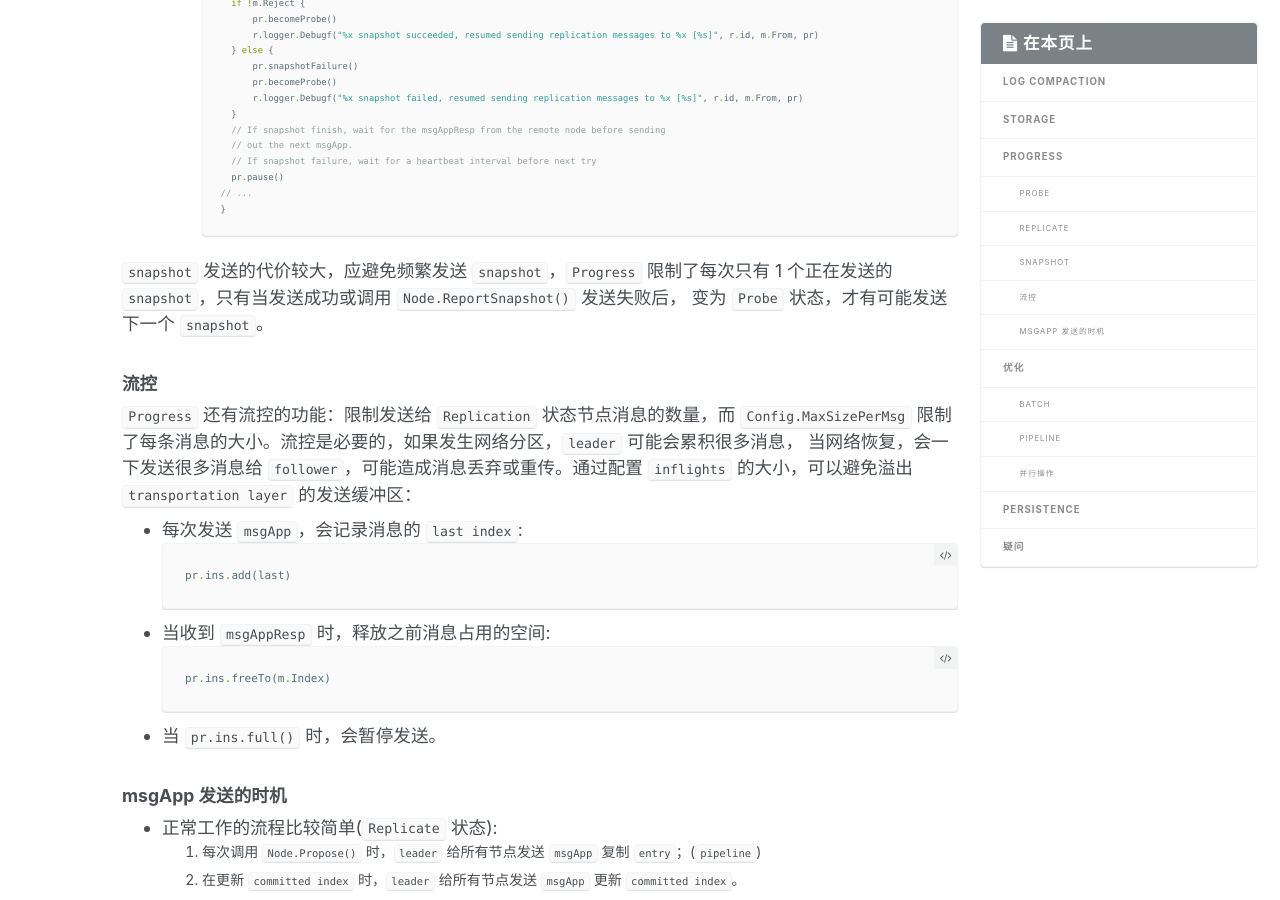
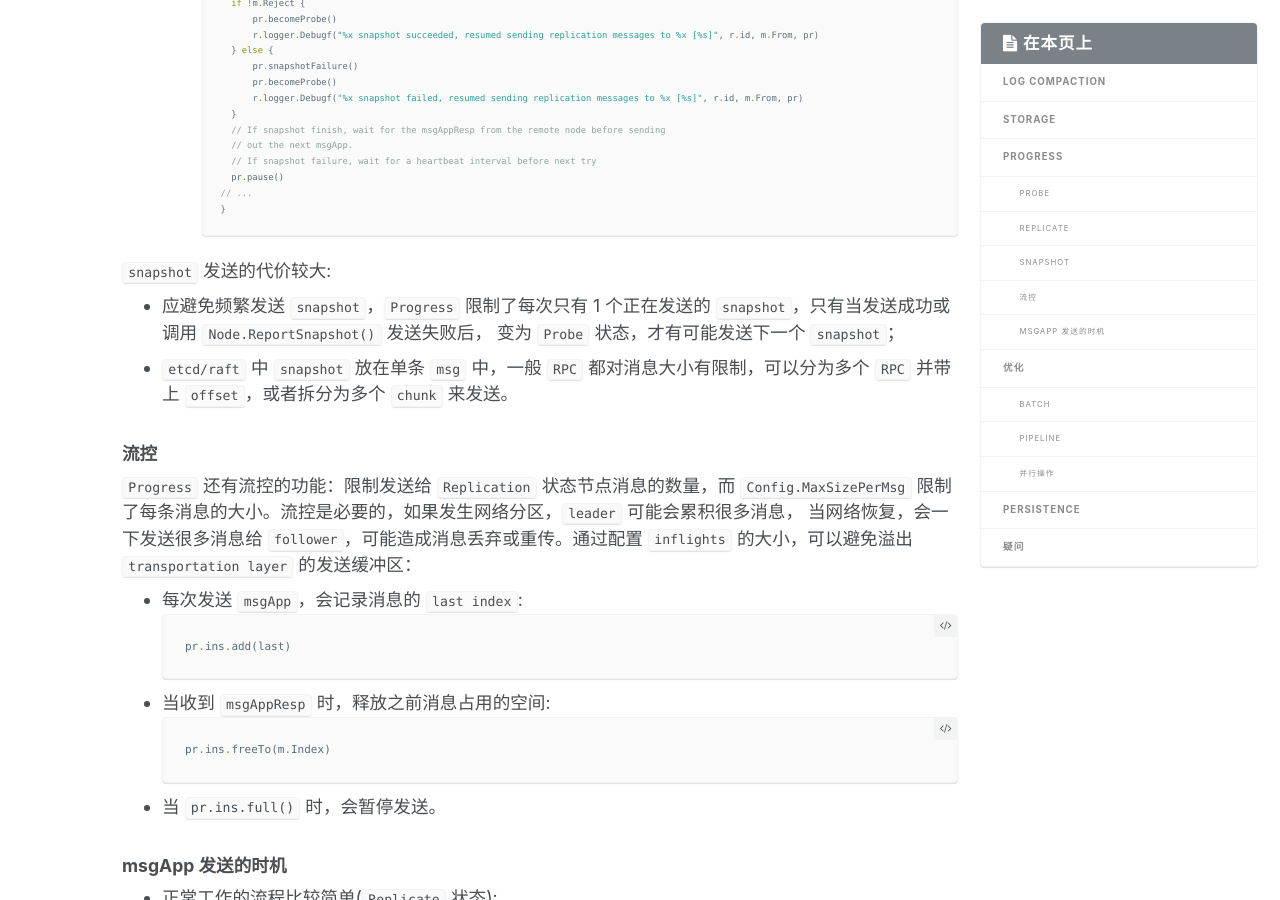
Before and after one commit to youjiali1995/youjiali1995.github.io, a Jekyll site: the page built from _posts/Raft/2018-05-10-etcd-raft-log-replication.md, in a window 1280 px wide and 900 px high, scrolled down 8592 px. Built offline with Jekyll 4.4.1, drawn with Linux system fonts in a browser that asks for light colours.

Commit message:
Modify raft snapshot.

````diff
--- a/_posts/Raft/2018-05-10-etcd-raft-log-replication.md
+++ b/_posts/Raft/2018-05-10-etcd-raft-log-replication.md
@@ -334,8 +334,10 @@ func stepLeader(r *raft, m pb.Message) error {
 }
 ```
 
-`snapshot` 发送的代价较大，应避免频繁发送 `snapshot`，`Progress` 限制了每次只有 1 个正在发送的 `snapshot`，只有当发送成功或调用 `Node.ReportSnapshot()` 发送失败后，
-变为 `Probe` 状态，才有可能发送下一个 `snapshot`。
+`snapshot` 发送的代价较大:
+* 应避免频繁发送 `snapshot`，`Progress` 限制了每次只有 1 个正在发送的 `snapshot`，只有当发送成功或调用 `Node.ReportSnapshot()` 发送失败后，
+    变为 `Probe` 状态，才有可能发送下一个 `snapshot`；
+* `etcd/raft` 中 `snapshot` 放在单条 `msg` 中，一般 `RPC` 都对消息大小有限制，可以分为多个 `RPC` 并带上 `offset`，或者拆分为多个 `chunk` 来发送。
 
 ### 流控
 `Progress` 还有流控的功能：限制发送给 `Replication` 状态节点消息的数量，而 `Config.MaxSizePerMsg` 限制了每条消息的大小。流控是必要的，如果发生网络分区，`leader` 可能会累积很多消息，
````
